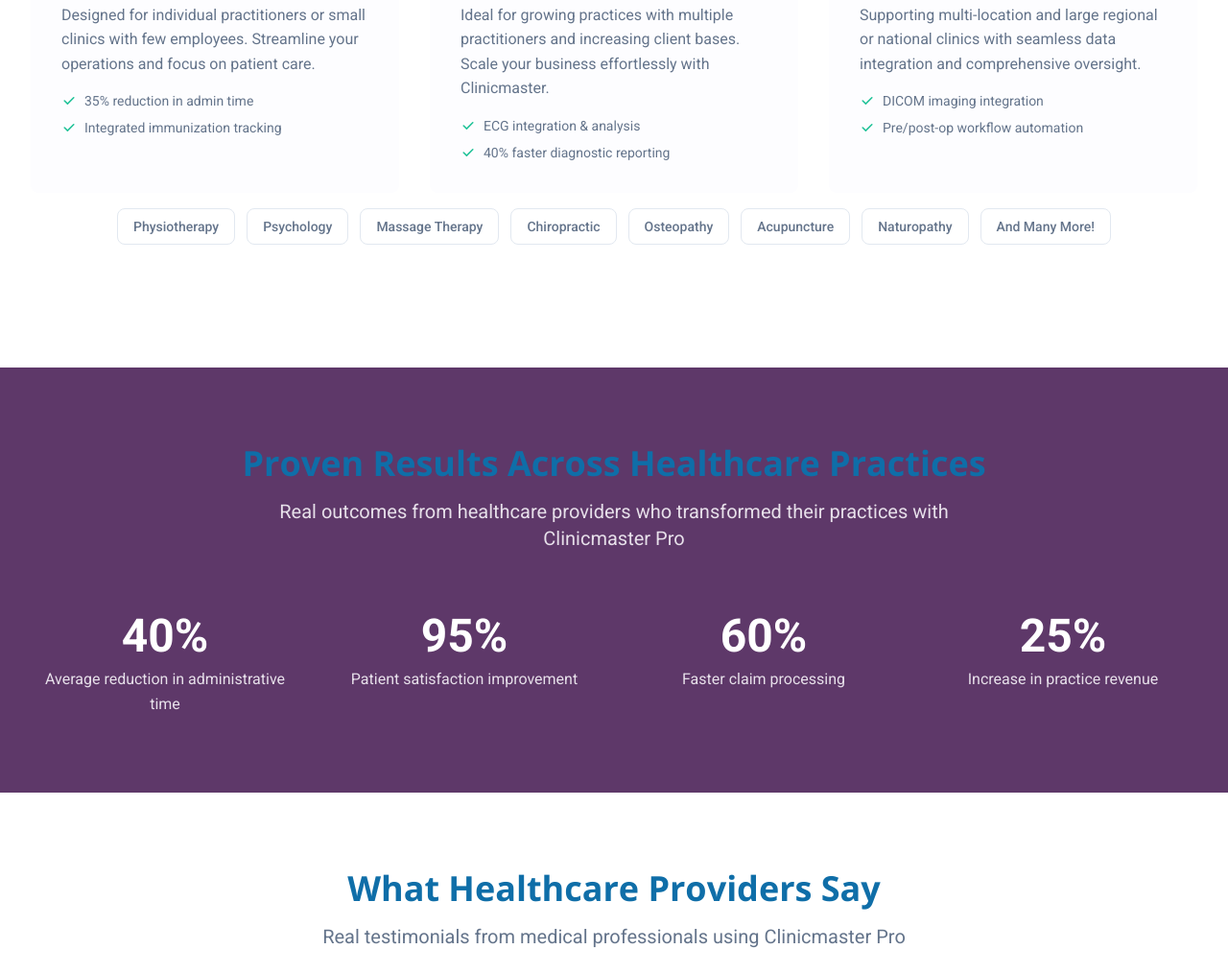
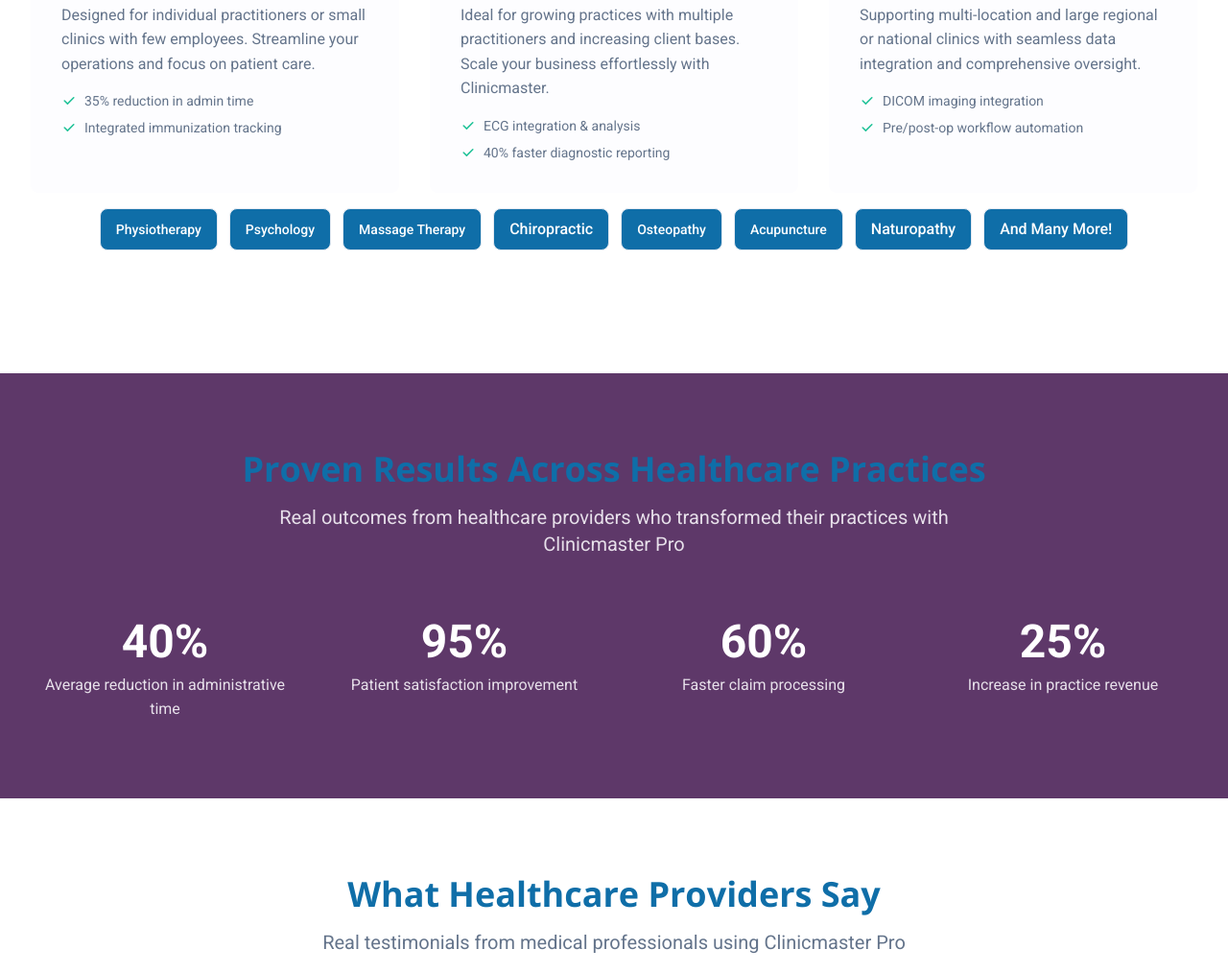
Before and after one commit to GusEricsson/ClinicmasterWebsite, a website: page pages/homepage.html in a window 1280 px wide. Shown: the part 2216-3230 px from the top of the page at 96% size. Drawn offline with nearby package versions, Linux system fonts and the light colour scheme.

Commit message:
changed style of buttons in homepage.html to match the new design system

```diff
--- a/pages/homepage.html
+++ b/pages/homepage.html
@@ -277,14 +277,14 @@
             <div class="grid md:grid-cols-8 gap-8">
                 <div class="mb-8 col-span-8 py-4 flex justify-center">
                     <div class="flex flex-wrap gap-3 justify-center">
-                        <button class="px-4 py-2 bg-white border border-border text-text-secondary rounded-lg hover:bg-primary hover:text-white transition-smooth text-sm font-medium">Physiotherapy</button>
-                        <button class="px-4 py-2 bg-white border border-border text-text-secondary rounded-lg hover:bg-primary hover:text-white transition-smooth text-sm font-medium">Psychology</button>
-                        <button class="px-4 py-2 bg-white border border-border text-text-secondary rounded-lg hover:bg-primary hover:text-white transition-smooth text-sm font-medium">Massage Therapy</button>
-                        <button class="px-4 py-2 bg-white border border-border text-text-secondary rounded-lg hover:bg-primary hover:text-white transition-smooth text-sm font-medium">Chiropractic</button>
-                        <button class="px-4 py-2 bg-white border border-border text-text-secondary rounded-lg hover:bg-primary hover:text-white transition-smooth text-sm font-medium">Osteopathy</button>
-                        <button class="px-4 py-2 bg-white border border-border text-text-secondary rounded-lg hover:bg-primary hover:text-white transition-smooth text-sm font-medium">Acupuncture</button>
-                        <button class="px-4 py-2 bg-white border border-border text-text-secondary rounded-lg hover:bg-primary hover:text-white transition-smooth text-sm font-medium">Naturopathy</button>
-                        <button class="px-4 py-2 bg-white border border-border text-text-secondary rounded-lg hover:bg-primary hover:text-white transition-smooth text-sm font-medium">And Many More!</button>
+                        <button class="px-4 py-2 bg-secondary border border-border text-white rounded-lg text-sm font-medium selected" aria-pressed="true">Physiotherapy</button>
+                        <button class="px-4 py-2 bg-secondary border border-border text-white rounded-lg text-sm font-medium" aria-pressed="true">Psychology</button>
+                        <button class="px-4 py-2 bg-secondary border border-border text-white rounded-lg text-sm font-medium" aria-pressed="true">Massage Therapy</button>
+                        <button class="px-4 py-2 bg-secondary border border-border text-white rounded-lg font-medium" aria-pressed="true">Chiropractic</button>
+                        <button class="px-4 py-2 bg-secondary border border-border text-white rounded-lg text-sm font-medium" aria-pressed="true">Osteopathy</button>
+                        <button class="px-4 py-2 bg-secondary border border-border text-white rounded-lg text-sm font-medium" aria-pressed="true">Acupuncture</button>
+                        <button class="px-4 py-2 bg-secondary border border-border text-white rounded-lg font-medium" aria-pressed="true">Naturopathy</button>
+                        <button class="px-4 py-2 bg-secondary border border-border text-white rounded-lg font-medium" aria-pressed="true">And Many More!</button>
                     </div>
                 </div>
             </div>
```
Also changed, not shown: css/main.css.
